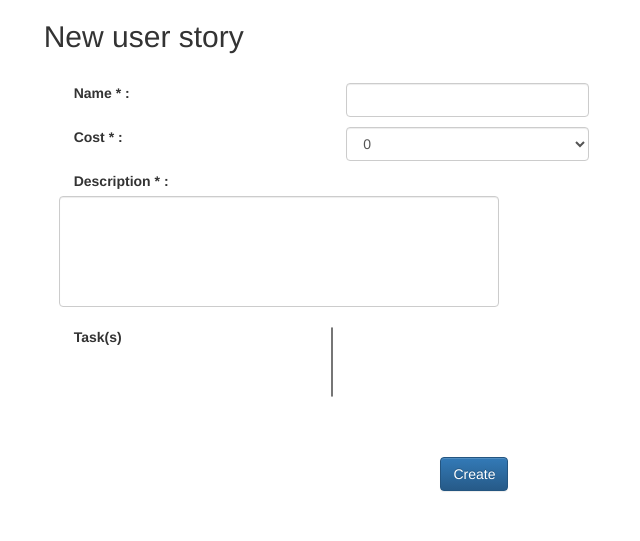
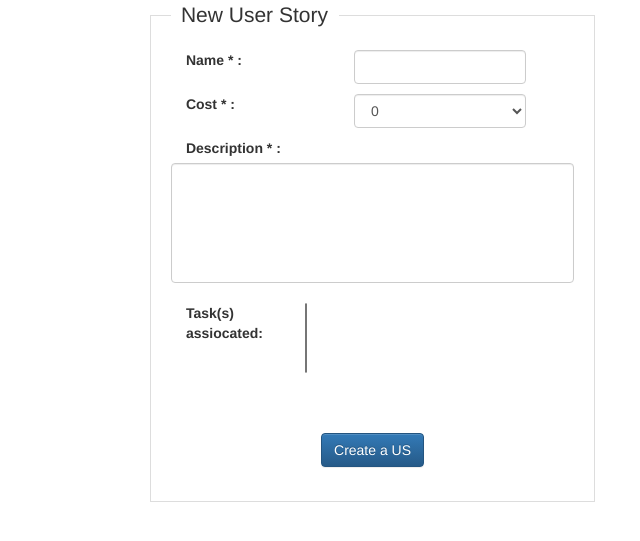
Before and after one commit to hiruko3/ProjectCDP, a CodeIgniter app: the page made by mursc/application/views/userstory_new.php in a window 1280 px wide. Shown: the top 541 px of the page, without its empty margins (63-703 px from the left). Run offline with CodeIgniter, Linux system fonts and the light colour scheme; data that the repository does not hold is empty; some libraries are stand-ins or nearby versions.

Commit message:
Maj graphique et resolution d'un bug

```diff
--- a/mursc/application/controllers/userstory_controller.php
+++ b/mursc/application/controllers/userstory_controller.php
@@ -38,11 +38,13 @@ class Userstory_controller extends My_Controller {
 
             $asso_task = new Task();
             $tab_asso_task = array();
+            if (!empty($_POST['task'])) {
             if ($_POST['task']) {
                 foreach ($_POST['task'] as $post_task) {
                     array_push($tab_asso_task, $post_task);
                 }
                 $asso_task->where_in('id', $tab_asso_task)->get();
+            }
             }
 
             // Save in bdd
--- a/mursc/application/views/userstory_new.php
+++ b/mursc/application/views/userstory_new.php
@@ -1,8 +1,10 @@
 <html lang="fr">
     <meta charset="utf-8">
-    <div id="container" class="col-lg-offset-1">
+    <div id="container" class="col-lg-offset-2">
 
-        <h2> New user story </h2>
+
+        <fieldset class="col-lg-5 scheduler-border">
+            <legend class="scheduler-border">New User Story</legend>
 
             <?php
             foreach ($validMsg as $msg) {
@@ -23,15 +25,14 @@
                 echo "<i class='fa fa-times-circle text-danger'" . $msg . "</i>";
             }
             ?>
-        <br/>
 
 
             <?php
-        echo form_open('userstory/new_userstory', "class='col-lg-7 form-horizontal '");
+            echo form_open('userstory/new_userstory', "class='form-horizontal '");
             ?>
 
             <label  class="col-lg-5 " for="userstoryname">Name * : </label>
-        <div class="col-lg-5">
+            <div class="col-lg-6">
                 <p>
                     <input class="form-control" type="text" name="userstoryname" id="userstoryname" </input>
                 </p>
@@ -40,7 +41,7 @@
             <br/>
 
             <label for="cost" class="col-lg-5" > Cost * : </label>
-        <div class="col-lg-5">
+            <div class="col-lg-6">
                 <p>
                     <select  class="form-control" id="cost" name="cost">
                         <option value="0"  >0 </option>
@@ -58,23 +59,22 @@
                 </p>
             </div>
 
+            <label for="description"  class="col-lg-5" > Description * : </label>
+            <textarea  class="form-control" id="description"  name="description" style="height: 120px; resize: none;" ></textarea>
             <br/>
 
-        <label for="description"  class="col-lg-5" > Description * : </label>
-        <textarea  class="form-control" id="description"  name="description" style="width: 440px; height: 111px; resize: none;" ></textarea>
-
-        <br/>
-
-        <?php echo '<div class="col-lg-5">' . form_label('Task(s)', 'task', "class='form-control '") . '</div ><div class="">' . form_multiselect('task[]', $task_list, '') . '</div>'; ?>
+            <?php echo '<div class="col-lg-4">' . form_label('Task(s) assiocated: ', 'task') . '</div ><div>' . form_multiselect('task[]', $task_list) . '</div>'; ?>
 
             <br/><br/><br/>
 
+            <div class="text-center">
             <?php
             echo "<p>";
-        echo form_submit("create", "Create", "class='btn btn-primary col-md-offset-7'");
+            echo form_submit("create", "Create a US", "class='btn btn-primary'");
             echo "</p>";
             echo form_close();
             ?>
-
+            </div>
+        </fieldset>
     </div>
 </html>
```
Also changed, not shown: mursc/application/views/project_edit.php (+4 -4 lines), mursc/application/views/project_new.php (+10 -9 lines), mursc/application/views/send_invitation.php (+6 -6 lines), mursc/application/views/userstory_edit.php (+63 -24 lines). Lines whose indentation alone changed are shown as unchanged.
